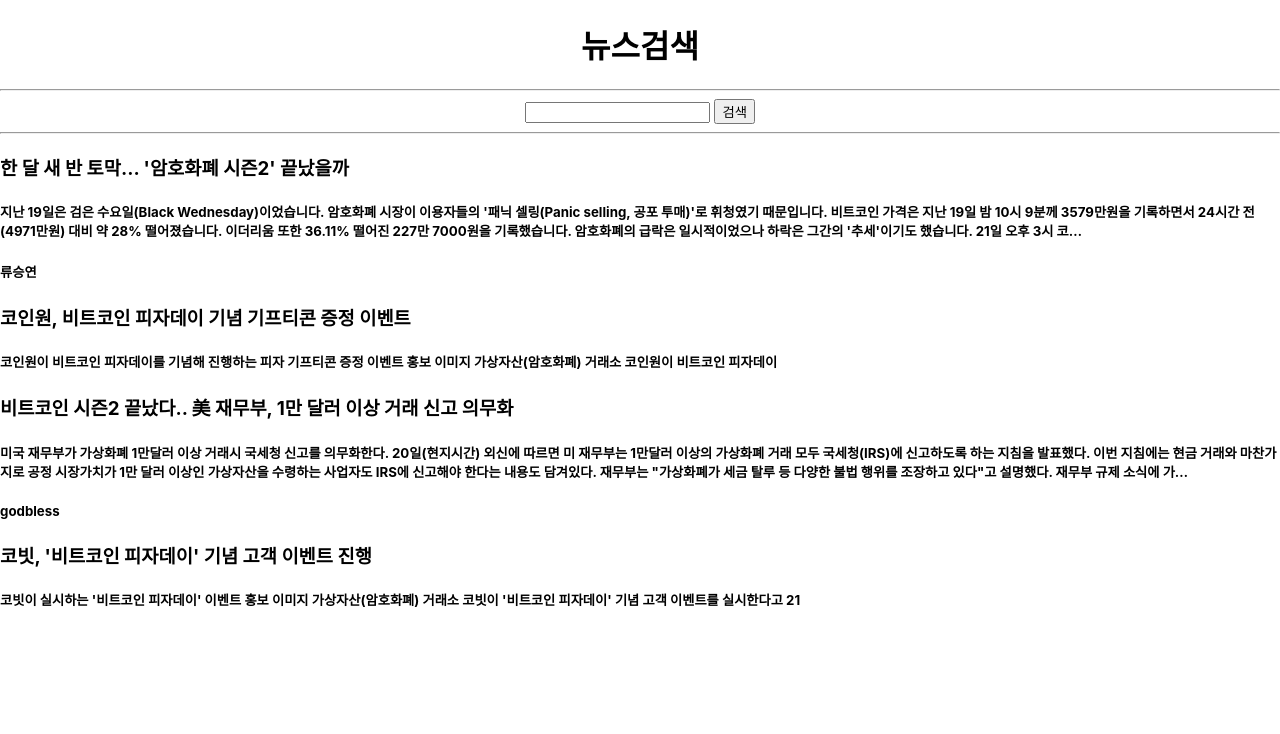
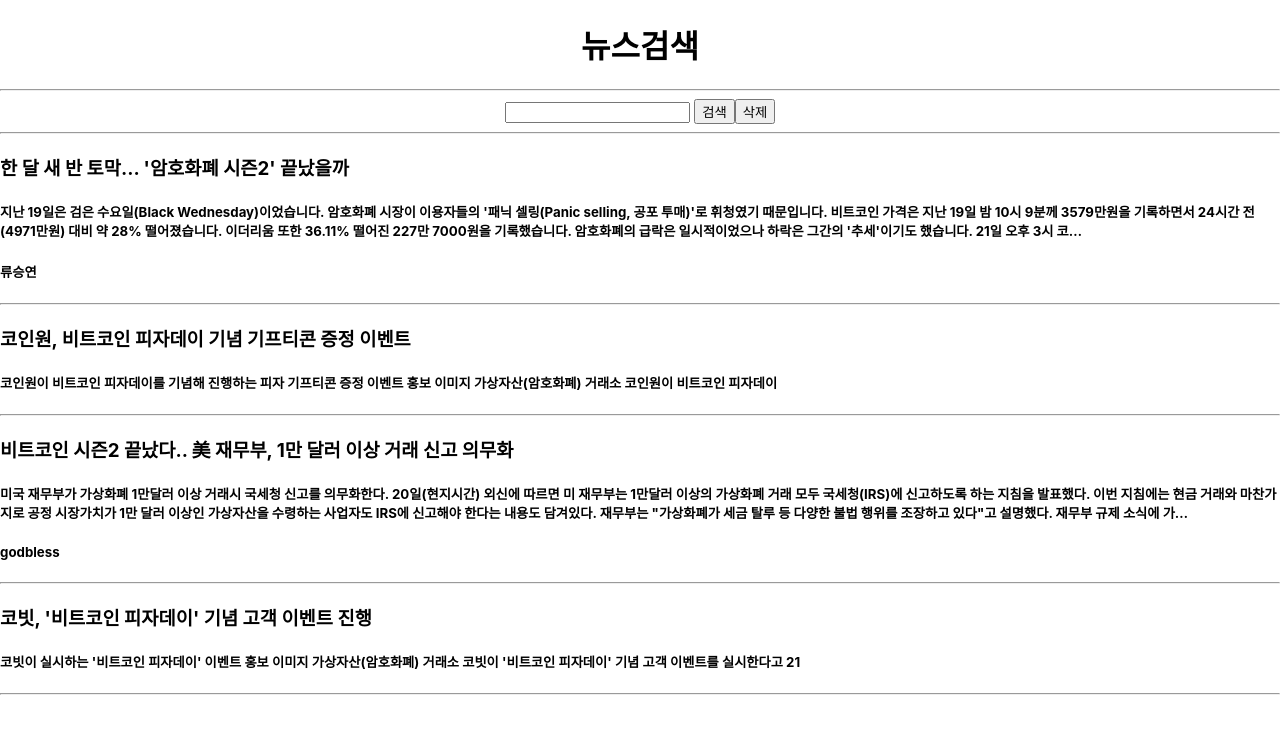
Before and after one commit to glenn-a810/GlennStudy, a React (Create React App) app in the folder react-study/: page / in a window 1280 px wide. Shown: the top 734 px of the page. Built offline with nearby package versions, Linux system fonts and the light colour scheme.

Commit message:
관우과제 삭제하기 추가 테스트

```diff
--- a/react-study/src/App.js
+++ b/react-study/src/App.js
@@ -2,6 +2,7 @@
 // title component, input/button component, result component, contents component
 // contents는 array형태인데 map으로
 // json 데이터를 가져오는 방법 import newsData from './newsData'
+// 삭제 버튼을 만들고 맨 마지막 기사를 삭제(뒤에꺼부터 지워지게)
 
 import React, { useState } from 'react'
 import NewsInput from './Components/NewsInput'
@@ -13,14 +14,18 @@
   const [content, setContent] = useState(newsData.articles)
 
   const newsSearch = () => {
-    setContent({...newsData.articles})
+    setContent(newsData.articles)
+    console.log('App.js setContent : ', content)
   }
 
+  const newsDelete = () => {
+    setContent(content.filter(del => del.author === ''))
+  }
 
   return(
     <>
-      <NewsTitle />
-      <NewsInput newsSearch={newsSearch} content={content} />
+      <NewsTitle title={'뉴스검색'} />
+      <NewsInput newsSearch={newsSearch} content={content} newsDelete={newsDelete} />
       <NewsResult content={content}/>
     </>
   )
--- a/react-study/src/Components/NewsContents.js
+++ b/react-study/src/Components/NewsContents.js
@@ -6,6 +6,7 @@
             <h3>{title}</h3>
             <h5>{description}</h5>
             <h5>{author}</h5>
+            <hr/>
         </div>
     )
 }
--- a/react-study/src/Components/NewsInput.js
+++ b/react-study/src/Components/NewsInput.js
@@ -1,10 +1,13 @@
 import React from 'react'
 
-function NewsInput({newsSearch, content}) {
+function NewsInput({newsSearch, content, newsDelete}) {
+    console.log('newsSearch in NewsInput.js : ', newsSearch)
+    console.log('content in NewsInput.js : ', content)
     return(
         <div align='center'>
             <input/>&nbsp;
-            <button onClick={() => newsSearch(content)}>검색</button>
+            <button onClick={newsSearch}>검색</button>
+            <button onClick={newsDelete}>삭제</button>
             <hr/>
         </div>
     )
--- a/react-study/src/Components/NewsTitle.js
+++ b/react-study/src/Components/NewsTitle.js
@@ -1,9 +1,9 @@
 import React from 'react'
 
-function NewsTitle() {
+function NewsTitle({title}) {
     return(
         <div>
-            <h1 align='center'><b>뉴스검색</b></h1>
+            <h1 align='center'><b>{title}</b></h1>
             <hr/>
         </div>
     )
```
Also changed, not shown: react-study/src/Components/NewsResult.js (+13 -3 lines).
